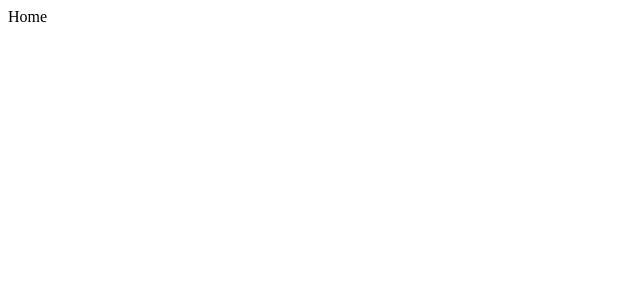
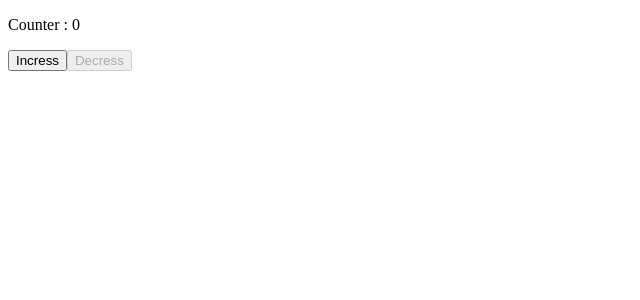
Before and after one commit to homayunmmdy/Testify, a Next.js app: page / in a window 1280 px wide. Shown: the top 300 px of the page, without its empty margins (0-640 px from the left). Built offline with nearby package versions, Linux system fonts and the light colour scheme.

Commit message:
writing text case for counter

```diff
--- a/src/app/page.tsx
+++ b/src/app/page.tsx
@@ -1,8 +1,11 @@
+import Counter from '@/components/Counter'
 import React from 'react'
 
 const Home = () => {
   return (
-    <div>Home</div>
+    <div>
+        <Counter />
+    </div>
   )
 }
 
--- /dev/null
+++ b/src/components/Counter.tsx
@@ -0,0 +1,30 @@
+"use client";
+import React, { useState } from "react";
+
+const Counter: React.FC = () => {
+  const [counter, setCounter] = useState(0);
+  return (
+    <>
+      <div className="flex w-ful h-full justify-center items-center flex-col my-8">
+        <p className="font-bold">Counter : {counter}</p>
+        <div className="flex gap-2 my-4">
+          <button
+            className="btn btn-success"
+            onClick={() => setCounter(counter + 1)}
+          >
+            Incress
+          </button>
+          <button
+            className="btn btn-error"
+            disabled={counter <= 0}
+            onClick={() => setCounter(counter - 1)}
+          >
+            Decress
+          </button>
+        </div>
+      </div>
+    </>
+  );
+};
+
+export default Counter;
--- a/vitest.config.ts
+++ b/vitest.config.ts
@@ -4,6 +4,6 @@ export default defineConfig({
   test: {
     environment: "jsdom",
     globals: true,
-    setupFiles: "/src/tests/setup.ts",
+    setupFiles: "tests/setup.ts",
   },
 });
```
Also changed, not shown: 1 other file (tests, documents, lock files or other folders).
